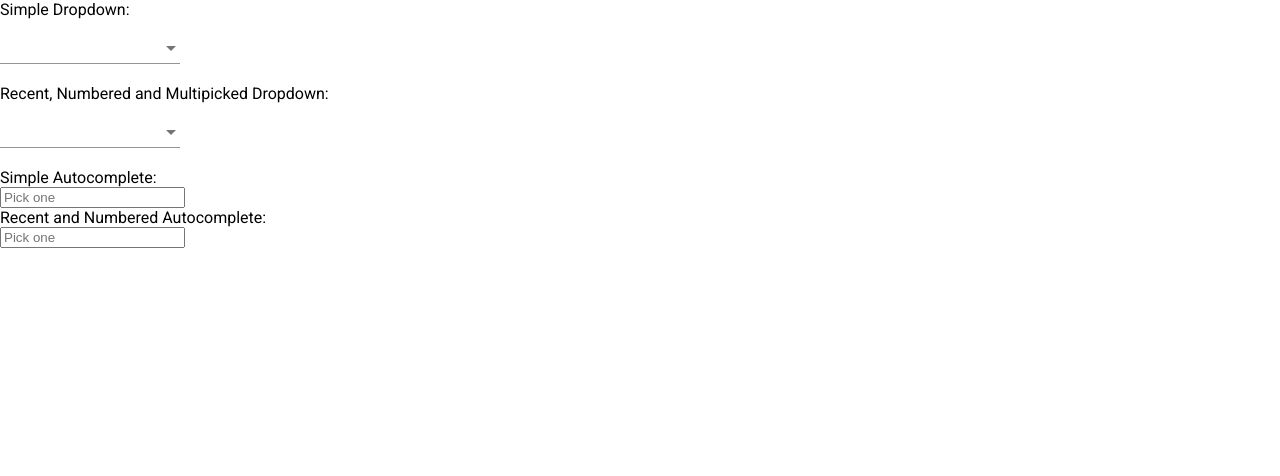
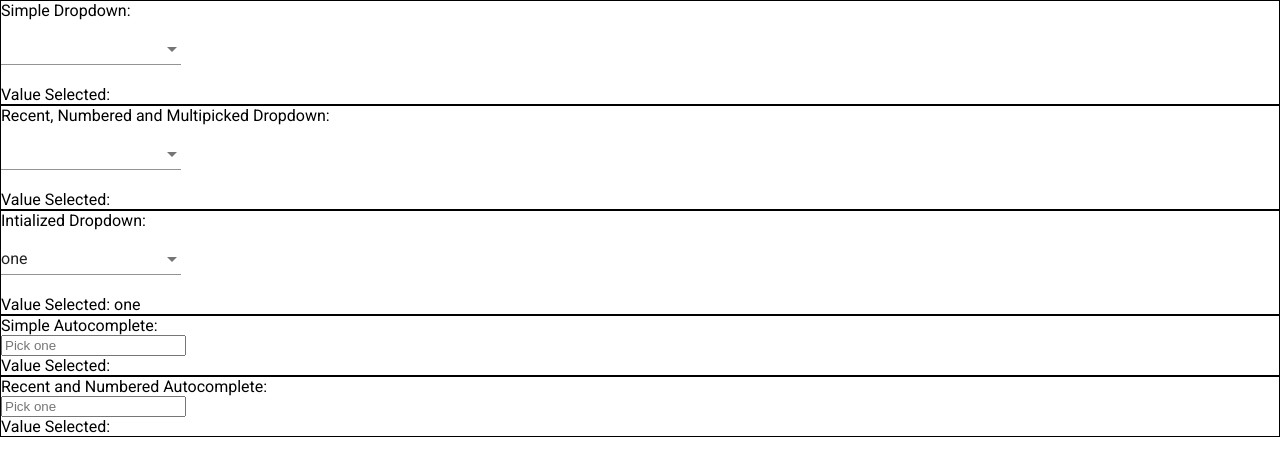
Before and after one commit to nEEck1/new-dropdown, an Angular app: page / in a window 1280 px wide. Shown: the top 476 px of the page. Built offline with nearby package versions, Linux system fonts and the light colour scheme.

Commit message:
Form Controlled

```diff
--- a/src/app/components/form-demo/form-demo.component.html
+++ b/src/app/components/form-demo/form-demo.component.html
@@ -1,29 +1,43 @@
 <div class="container">
     <label>
         Simple Dropdown:
-        <!-- <input type="text" [formControl]="simpleDropdown"> -->
-        <app-new-dropdown [options]="options"></app-new-dropdown>
+        <app-new-dropdown [control]="simpleDropdownFormControl" [options]="options"></app-new-dropdown>
+        Value Selected:
+        {{simpleDropdownFormControl.value}}
     </label>
 
     <label>
         Recent, Numbered and Multipicked Dropdown:
-        <app-new-dropdown [options]="options" [showIndex]="true"></app-new-dropdown>
+        <app-new-dropdown [control]="featuredDropdownFormControl" [options]="options" [showIndex]="true">
+        </app-new-dropdown>
+        Value Selected:
+        {{featuredDropdownFormControl.value}}
     </label>
+
+
+    <label>
+        Intialized Dropdown:
+        <app-new-dropdown [control]="intializedValueFormControl" [options]="options">
+        </app-new-dropdown>
+        Value Selected:
+        {{intializedValueFormControl.value}}
+    </label>
+
 
     <label>
         Simple Autocomplete:
-        <app-new-dropdown [options]="options" [type]="'autocomplete'">
+        <app-new-dropdown [control]="simpleAutocompleteFormControl" [options]="options" [type]="'autocomplete'">
         </app-new-dropdown>
+        Value Selected:
+        {{simpleAutocompleteFormControl.value}}
     </label>
 
     <label>
         Recent and Numbered Autocomplete:
-        <app-new-dropdown [options]="options" [type]="'autocomplete'" [showIndex]="true">
+        <app-new-dropdown [control]="featuredAutocompleteFormControl" [options]="options" [type]="'autocomplete'"
+            [showIndex]="true">
         </app-new-dropdown>
+        Value Selected:
+        {{featuredAutocompleteFormControl.value}}
     </label>
-
-    <!-- <label>
-        New Value Autocomplete:
-        <input type="text" [formControl]="newValueAutocomplete">
-    </label> -->
 </div>
--- a/src/app/components/form-demo/form-demo.component.scss
+++ b/src/app/components/form-demo/form-demo.component.scss
@@ -1,3 +1,7 @@
+label {
+    border: 1px #000 solid;
+}
+
 .container {
     display: flex;
     flex-direction: column;
--- a/src/app/components/form-demo/form-demo.component.ts
+++ b/src/app/components/form-demo/form-demo.component.ts
@@ -10,10 +10,11 @@ export class FormDemoComponent {
 
   options = ['one', 'two', 'three', 'four', 'five', 'six'];
 
-  // simpleDropdown = new FormControl('');
-  // featuredDropdown = new FormControl('');
-  // simpleAutocomplete = new FormControl('');
-  // newValueAutocomplete = new FormControl('');
+  simpleDropdownFormControl = new FormControl('');
+  featuredDropdownFormControl = new FormControl();
+  intializedValueFormControl = new FormControl('one');
+  simpleAutocompleteFormControl = new FormControl();
+  featuredAutocompleteFormControl = new FormControl();
 
   constructor() { }
 }
--- a/src/app/components/new-dropdown/new-dropdown.component.html
+++ b/src/app/components/new-dropdown/new-dropdown.component.html
@@ -1,6 +1,6 @@
 <form class="example-form" [ngSwitch]="type">
     <mat-form-field *ngSwitchCase="'dropdown'">
-        <mat-select>
+        <mat-select [formControl]="control">
             <mat-option *ngFor="let option of options; let i = index" [value]="option">
                 <ng-template [ngIf]="showIndex">{{i+1}}. </ng-template>
                 {{option}}
@@ -9,7 +9,7 @@
     </mat-form-field>
 
     <div class="example-full-width" *ngSwitchCase="'autocomplete'">
-        <input type="text" placeholder="Pick one" aria-label="Number" matInput [formControl]="myControl"
+        <input type="text" placeholder="Pick one" aria-label="Number" matInput [formControl]="control"
             [matAutocomplete]="auto">
         <mat-autocomplete #auto="matAutocomplete">
             <mat-option *ngFor="let option of options; let i = index" [value]="option">
@@ -18,4 +18,5 @@
             </mat-option>
         </mat-autocomplete>
     </div>
+
 </form>
--- a/src/app/components/new-dropdown/new-dropdown.component.ts
+++ b/src/app/components/new-dropdown/new-dropdown.component.ts
@@ -13,7 +13,7 @@ export class NewDropdownComponent {
   @Input() type: 'dropdown' | 'autocomplete' = 'dropdown';
   @Input() showIndex = false;
 
-  myControl = new FormControl();
+  @Input() control: FormControl;
 
   constructor() { }
 }
```
